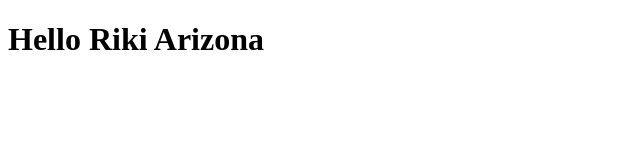
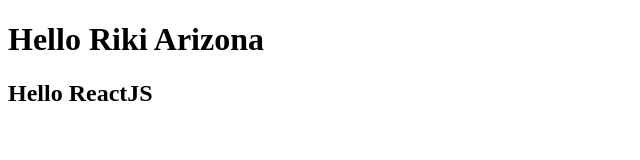
Before and after one commit to rikiarizona/hello-digiers2022, a plain HTML site: page index.html in a window 1280 px wide. Shown: the whole page, without its empty margins (0-640 px from the left). Drawn offline with Linux system fonts and the light colour scheme.

Commit message:
update - add hello reactJS

```diff
--- a/index.html
+++ b/index.html
@@ -8,5 +8,6 @@
 </head>
 <body>
     <h1>Hello Riki Arizona</h1>
+    <h2>Hello ReactJS</h2>
 </body>
 </html>
```
